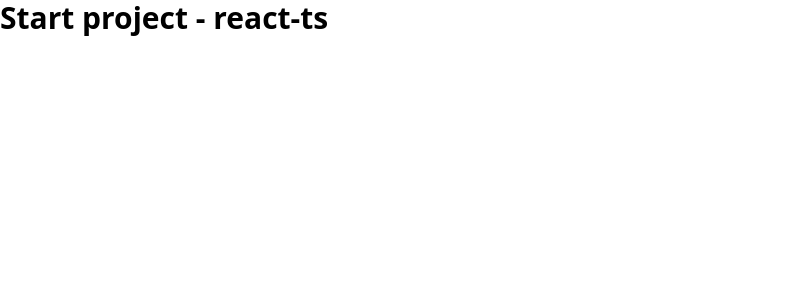
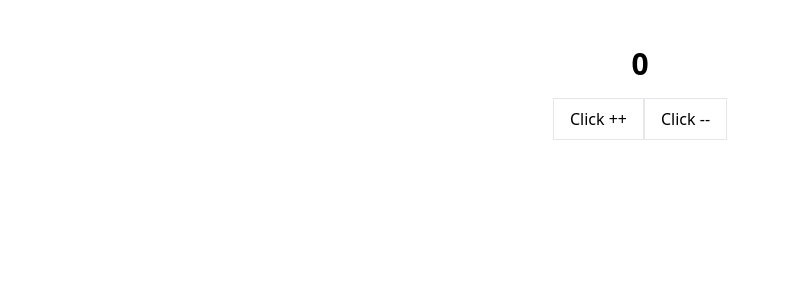
Before and after one commit to Aleksandr-Glebik/vm-react-ts, a React (Create React App) app: page / in a window 1280 px wide. Shown: the top 300 px of the page, without its empty margins (0-789 px from the left). Built offline with nearby package versions, Linux system fonts and the light colour scheme.

Commit message:
feat: add hook useState - count, setCount

```diff
--- a/src/App.tsx
+++ b/src/App.tsx
@@ -1,11 +1,15 @@
-import React from 'react'
+import React, { useState } from 'react'
 
 function App() {
+  const [count, setCount] = useState(0)
+
   return (
-    <div >
-      <h1 className="text-3xl font-bold">
-        Start project - react-ts
+    <div style={{textAlign: 'center', marginTop: '30px'}}>
+      <h1 className="text-3xl font-bold py-4">
+        {count}
       </h1>
+      <button className={'py-2 px-4 border'} onClick={() => {setCount(count + 1)}}>Click ++</button>
+      <button className={'py-2 px-4 border'} onClick={() => {setCount(count - 1)}}>Click --</button>
     </div>
   )
 }
```
